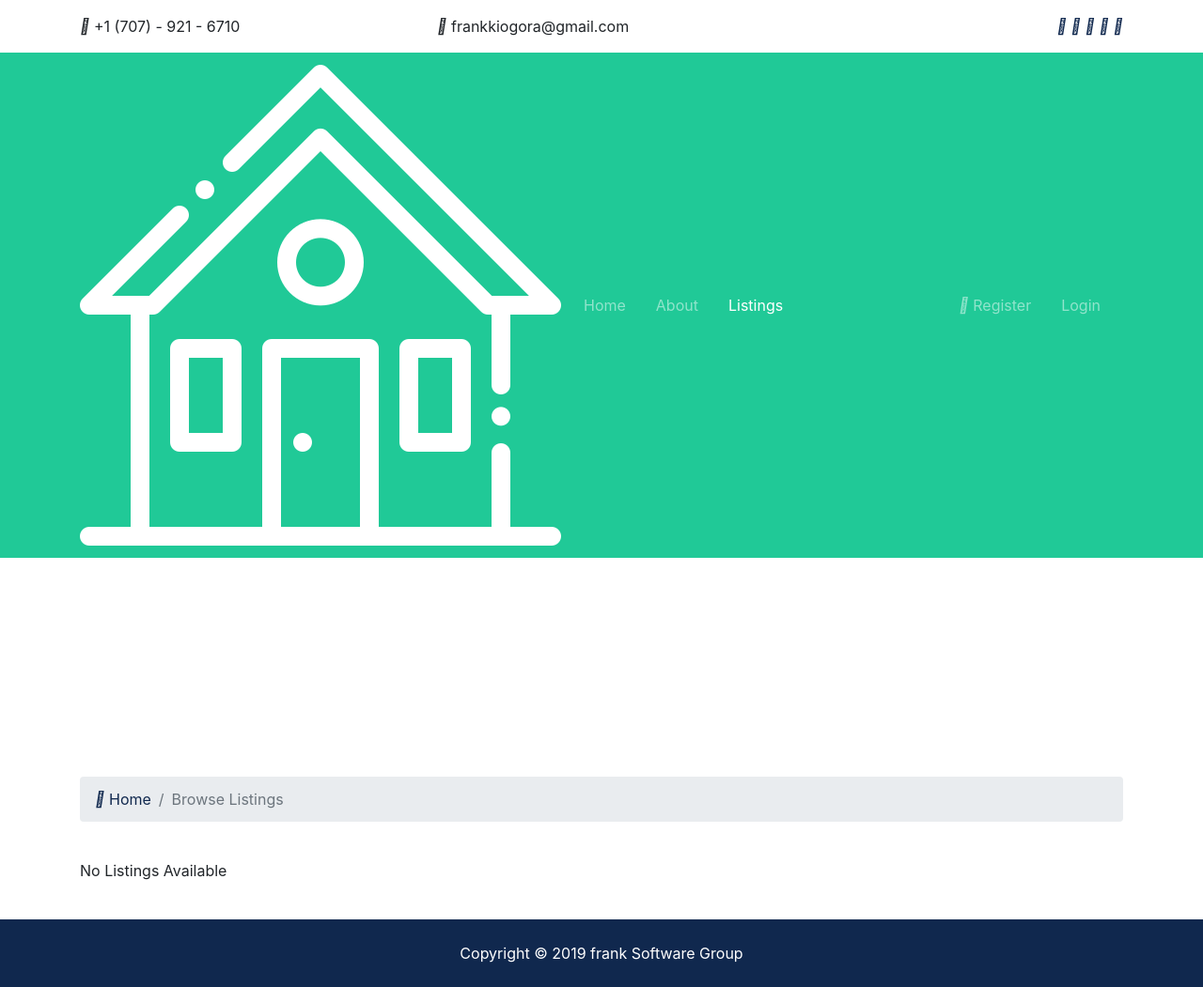
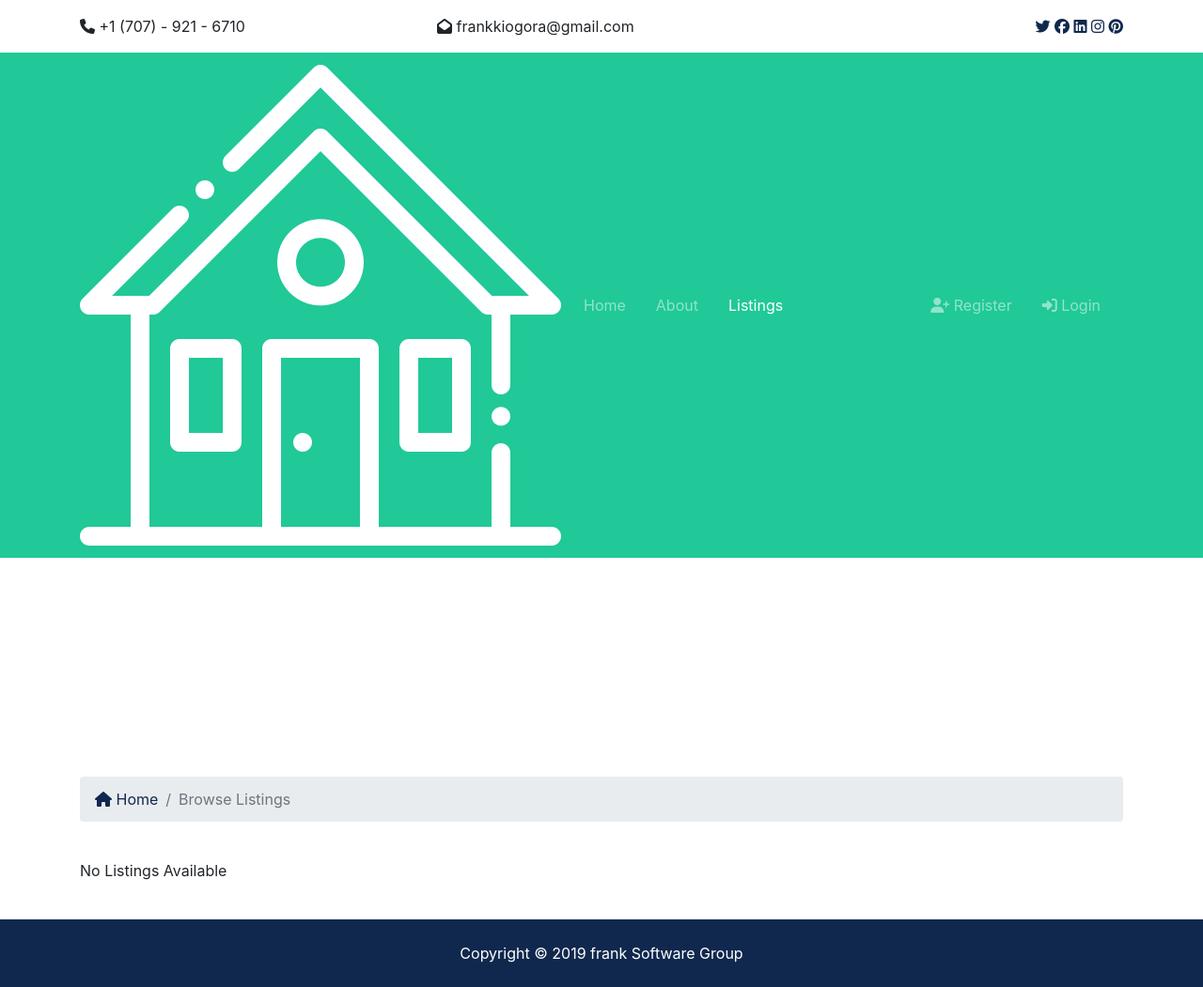
Before and after one commit to frankkiogora/vacationHomeFinder, a Django app: page /listings/ in a window 1280 px wide. Shown: the whole page at 94% size. Run offline with Django 3.2, Linux system fonts and the light colour scheme; data that the repository does not hold is empty; some libraries are stand-ins or nearby versions.

Commit message:
added font awesome kit

```diff
--- a/templates/base.html
+++ b/templates/base.html
@@ -7,10 +7,7 @@
     <meta http-equiv="X-UA-Compatible" content="ie=edge" />
 
     <!-- Font Awesome -->
-    <link
-      rel="stylesheet"
-      href="path/to/font-awesome/css/font-awesome.min.css"
-    />
+    <script src="https://kit.fontawesome.com/f7f18cb9bd.js"></script>
     <!-- Bootstrap -->
     <link rel="stylesheet" href="{% static 'css/bootstrap.css' %}" />
     <!-- Custom -->
```
